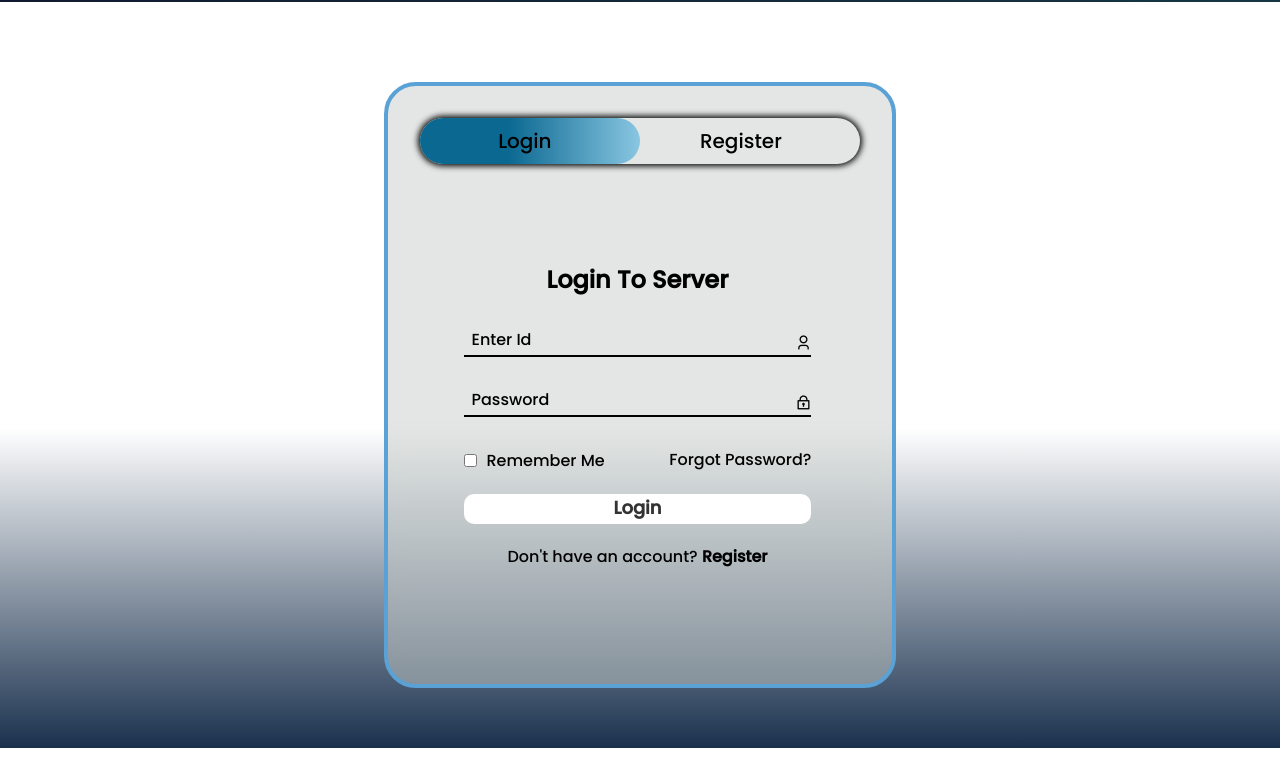
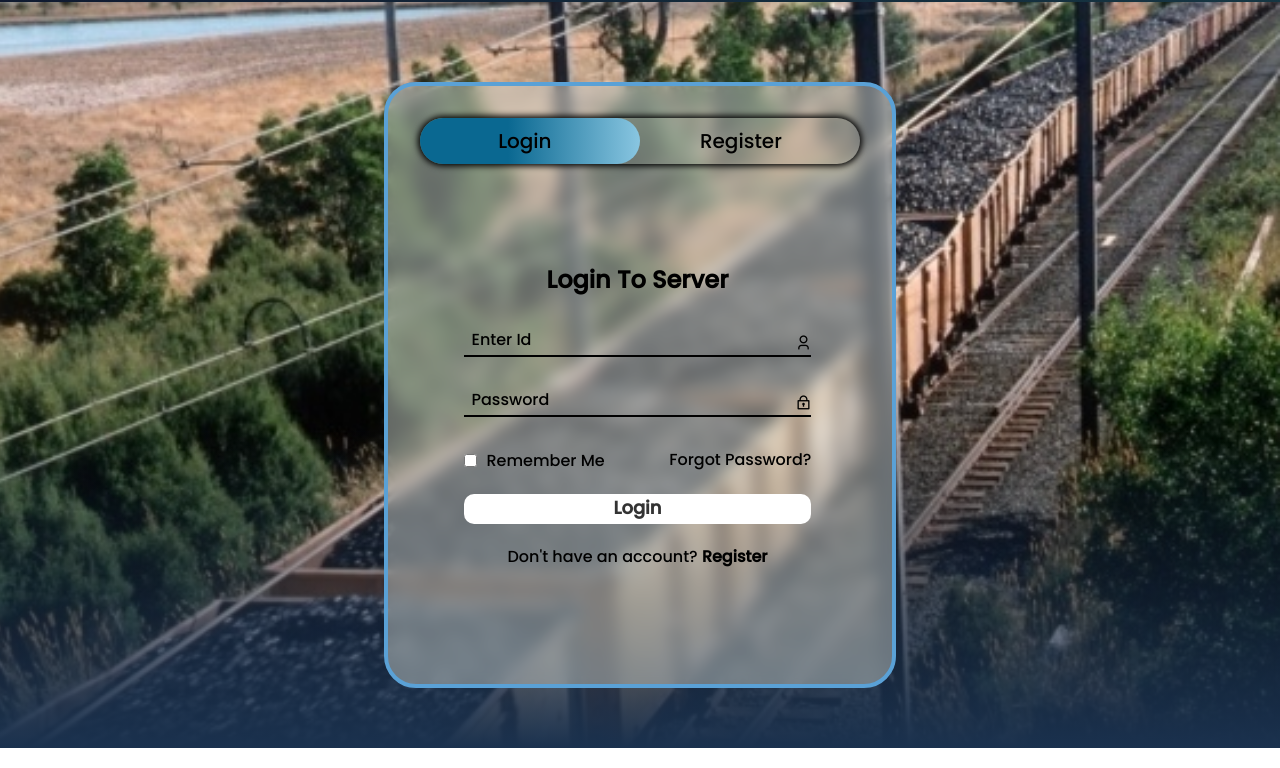
Before and after one commit to CheckmatesGITS/AngaarRakshak, a plain HTML site: page index.html in a window 1280 px wide. Shown: the part 52-820 px from the top of the page. Drawn offline with nearby package versions, Linux system fonts and the light colour scheme.

Commit message:
Update home.css

```diff
--- a/css/home.css
+++ b/css/home.css
@@ -1,6 +1,6 @@
 #home:before{
     content: '';
-    background: linear-gradient(to bottom, transparent 60%, #1a314e), url(./img/bg.jpeg);
+    background: linear-gradient(to bottom, transparent 60%, #1a314e), url(../img/bg.jpeg);
     background-position: center;
     background-size: cover;
     background-attachment: fixed;
```
